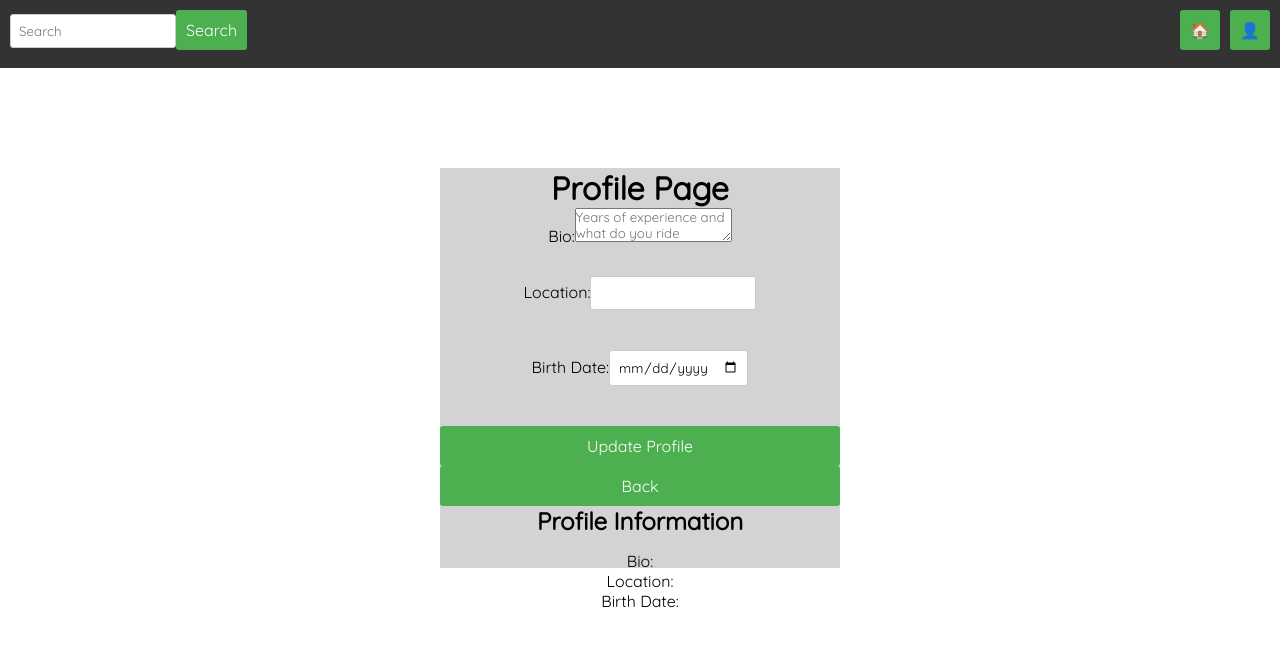
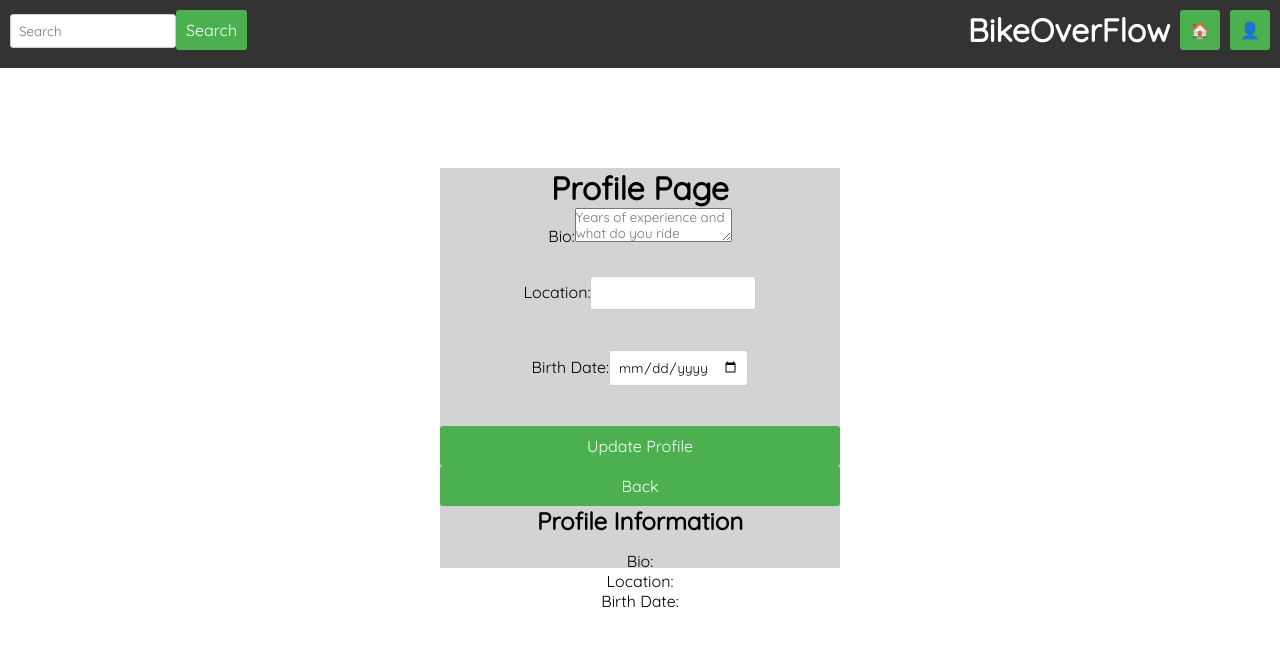
Before and after one commit to Olivergalante/Final-Frontend, a React (Vite) app: page /profilepage in a window 1280 px wide. Shown: the top 646 px of the page. Built offline with nearby package versions, Linux system fonts and the light colour scheme; no server answers.

Commit message:
Added Header

```diff
--- a/src/Maincontent/NavBar.jsx
+++ b/src/Maincontent/NavBar.jsx
@@ -20,6 +20,7 @@ const NavBar = ({ onSearch }) => {
 				<button onClick={handleSearch}>Search</button>
 			</div>
 			<div className="nav-buttons">
+				<h1>BikeOverFlow</h1>
 				<Link to="/mainpage">
 					<button>
 						<span role="img" aria-label="Home">
```
